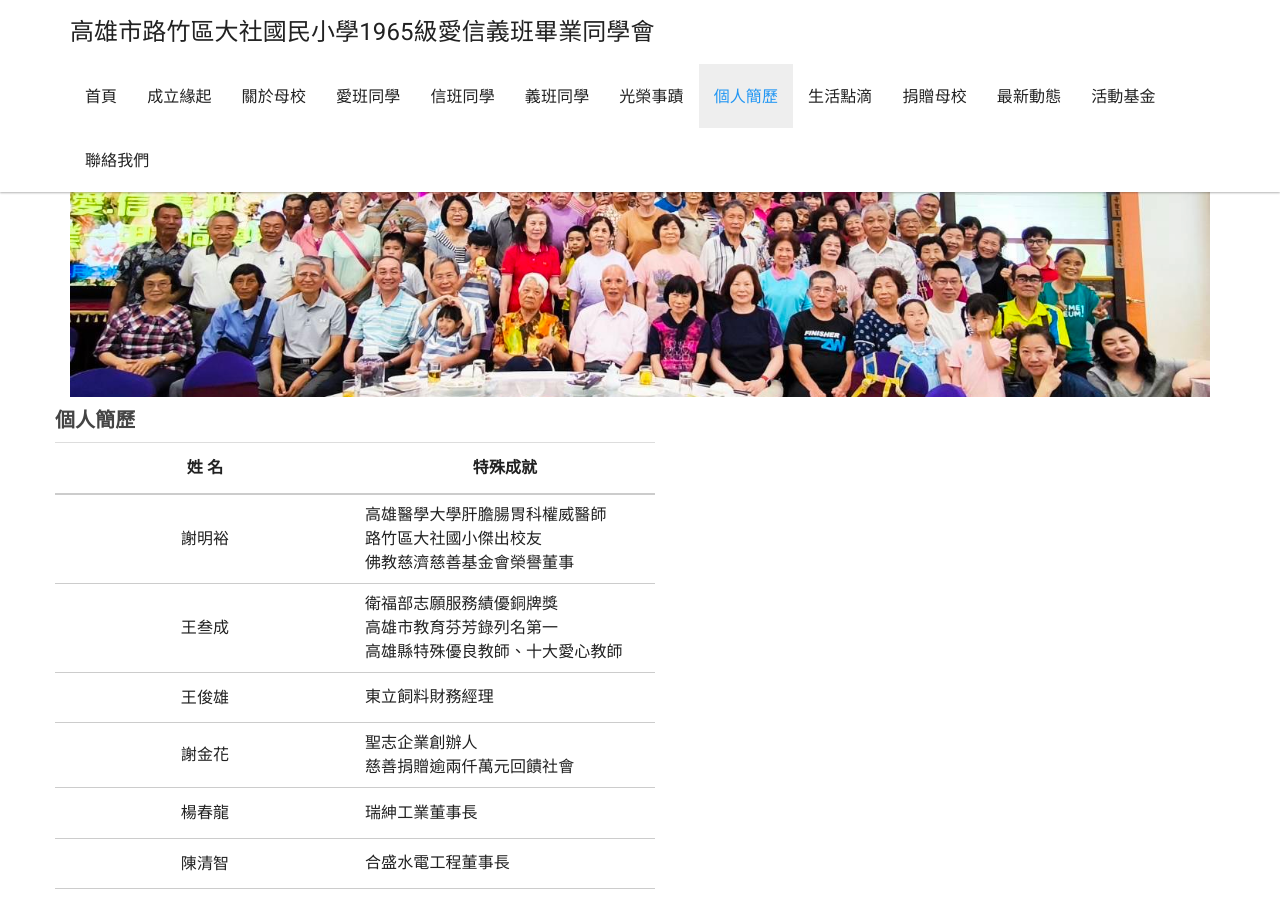
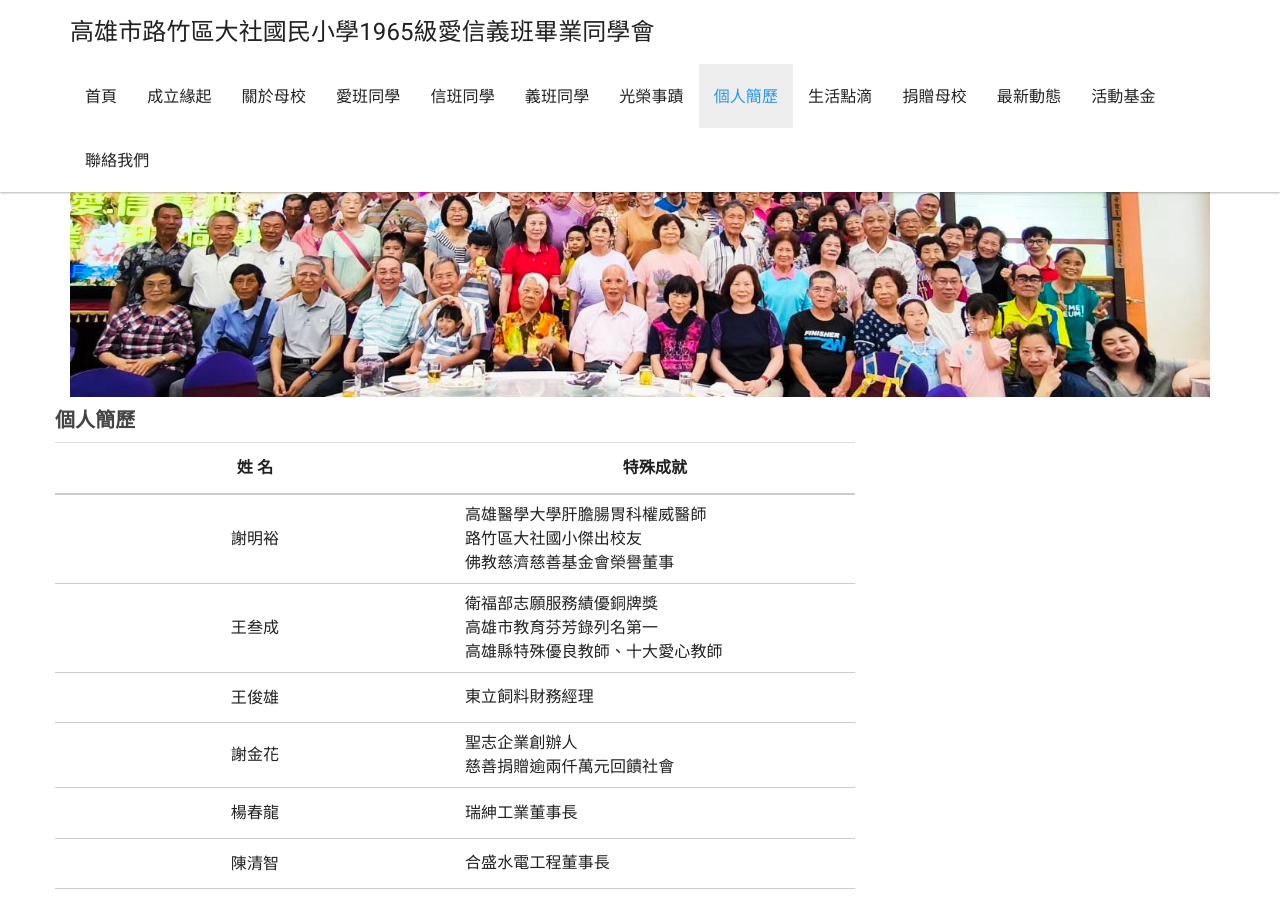
Before and after one commit to dashe1965/dashe1965.github.io, a Jekyll site: the page built from _docs/Resume/Resume.md, in a window 1280 px wide and 900 px high. Built offline with Jekyll 4.4.1, drawn with Linux system fonts in a browser that asks for light colours; nearby versions of some CDN libraries.

Commit message:
Update Resume.md

```diff
--- a/_docs/Resume/Resume.md
+++ b/_docs/Resume/Resume.md
@@ -4,7 +4,7 @@ permalink: /Resume/
 sectionid: Resume
 ---
 
-<table style="width: 100%; max-width: 600px; font-family: '微軟正黑體', Arial, sans-serif; border: none;">
+<table style="width: 100%; max-width: 800px; font-family: '微軟正黑體', Arial, sans-serif; border: none;">
   <tbody>
     <tr>
       <th style="text-align: center; padding: 10px; ">姓    名</th>
```
